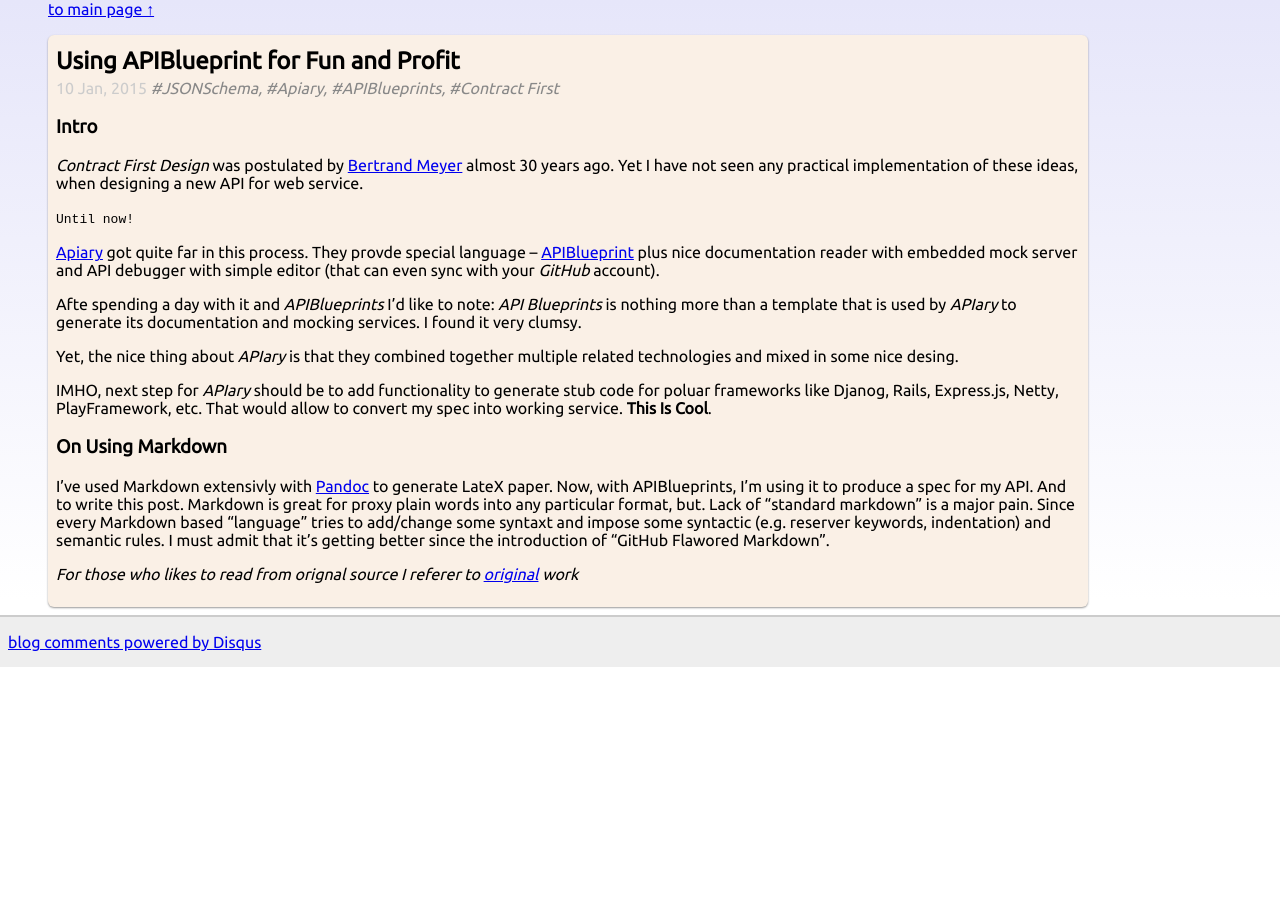
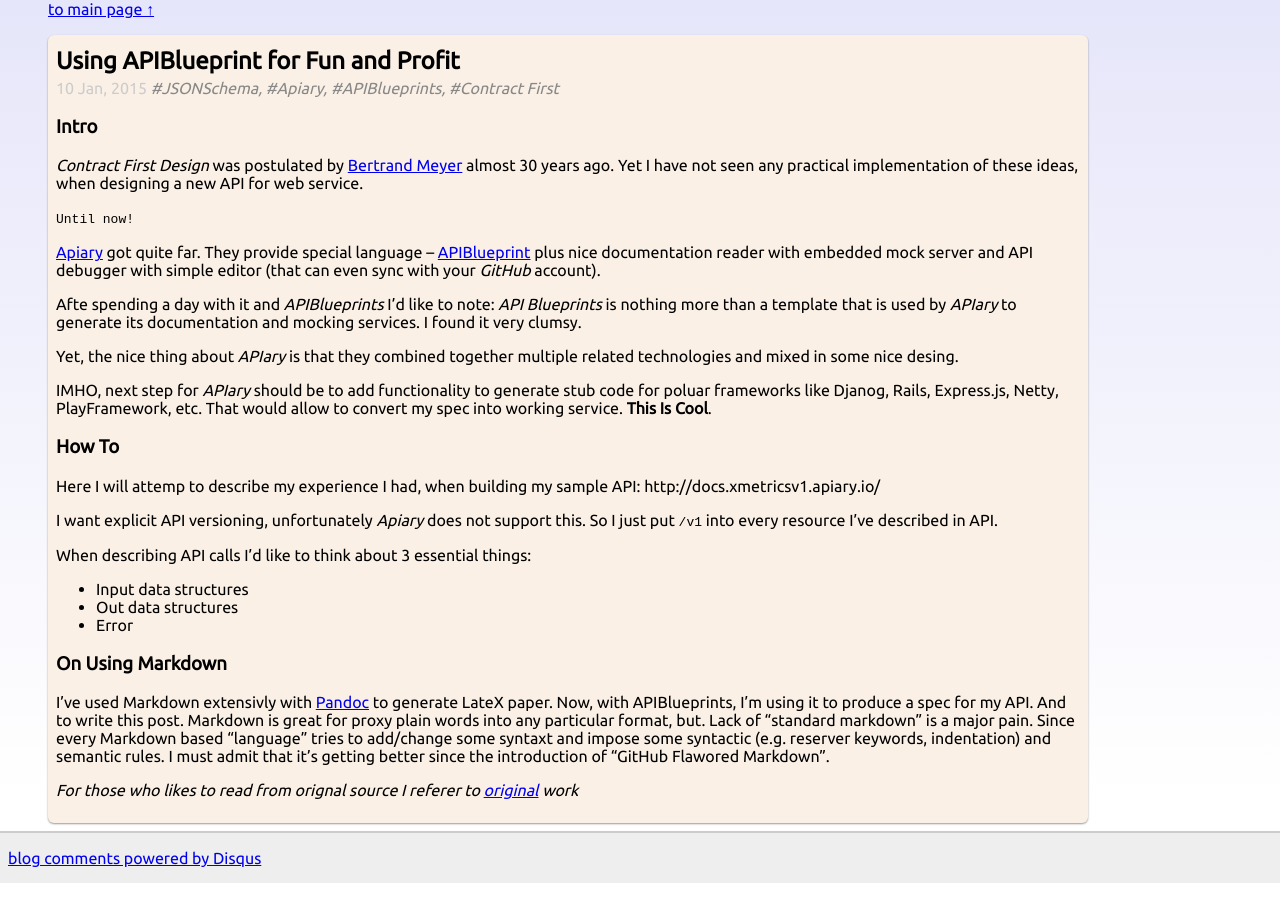
Before and after one commit to lvsl-deactivated/lvsl.github.com, a Jekyll site: the page built from _posts/2015-01-10-using_api_blueprints_for_and_profit.md, in a window 1280 px wide. Built offline with Jekyll 4.4.1, drawn with Linux system fonts in a browser that asks for light colours; comment, search, counter and statistics services are not loaded.

Commit message:
Update 2015-01-10-using_api_blueprints_for_and_profit.md

```diff
--- a/_posts/2015-01-10-using_api_blueprints_for_and_profit.md
+++ b/_posts/2015-01-10-using_api_blueprints_for_and_profit.md
@@ -15,8 +15,8 @@
 
 `Until now!`
 
-[Apiary](http://apiary.io/how-it-works) got quite far in this process.
-They provde special language -- [APIBlueprint](http://apiblueprint.org/) plus nice documentation reader with embedded mock server and API debugger with simple editor (that can even sync with your *GitHub* account).
+[Apiary](http://apiary.io/how-it-works) got quite far.
+They provide special language -- [APIBlueprint](http://apiblueprint.org/) plus nice documentation reader with embedded mock server and API debugger with simple editor (that can even sync with your *GitHub* account).
 
 Afte spending a day with it and *APIBlueprints* I'd like to note: *API Blueprints* is nothing more than a template that is used by *APIary* to generate its documentation and mocking services.
 I found it very clumsy.
@@ -25,6 +25,18 @@
 
 IMHO, next step for *APIary* should be to add functionality to generate stub code for poluar frameworks like Djanog, Rails, Express.js, Netty, PlayFramework, etc. That would allow to convert my spec into working service.
 **This Is Cool**.
+
+### How To
+Here I will attemp to describe my experience I had, when building my sample API: http://docs.xmetricsv1.apiary.io/
+
+I want explicit API versioning, unfortunately *Apiary* does not support this.
+So I just put `/v1` into every resource I've described in API.
+
+When describing API calls I'd like to think about 3 essential things:
+
+ - Input data structures
+ - Out data structures
+ - Error
 
 ### On Using Markdown
 I've used Markdown extensivly with [Pandoc](http://johnmacfarlane.net/pandoc/README.html) to generate LateX paper.
```
